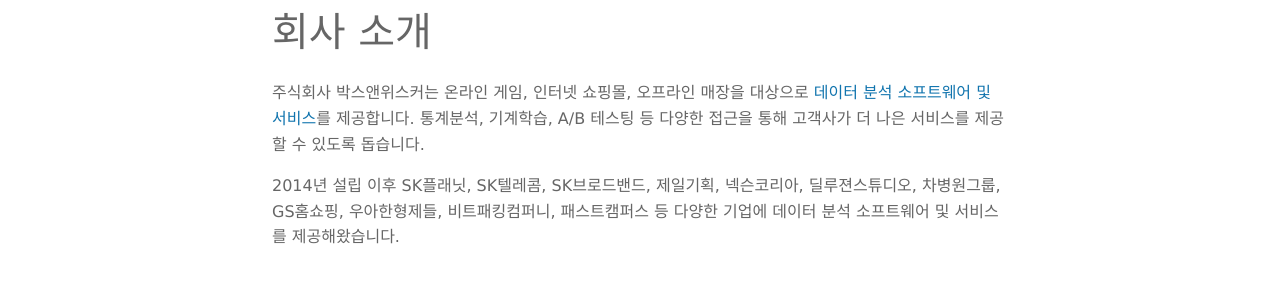
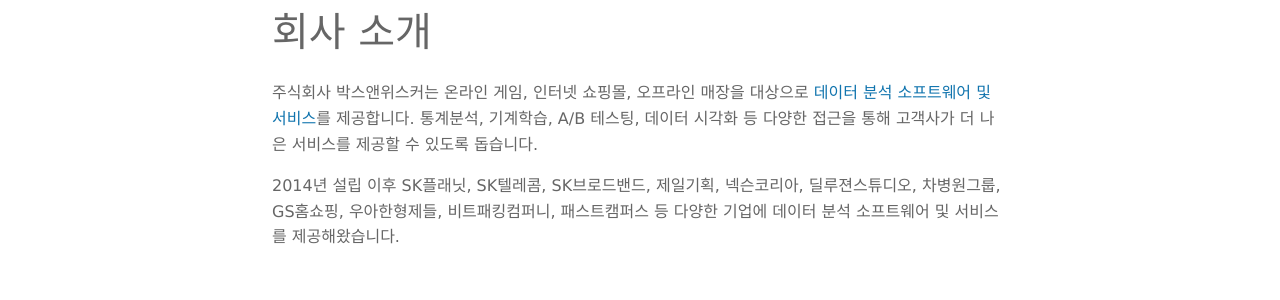
Before and after one commit to boxnwhiskr/boxnwhiskr.github.io, a Jekyll site: the page built from company.html, in a window 1280 px wide. Shown: the part 417-717 px from the top of the page. Built offline with Jekyll 4.4.1, drawn with Linux system fonts in a browser that asks for light colours; nearby versions of some CDN libraries; some web fonts are replaced.

Commit message:
Add data visualization

```diff
--- a/company.html
+++ b/company.html
@@ -6,7 +6,7 @@
     <h1>회사 소개</h1>
     <p>
     주식회사 박스앤위스커는 온라인 게임, 인터넷 쇼핑몰, 오프라인 매장을 대상으로 <a href="/service.html">데이터 분석 소프트웨어 및 서비스</a>를
-    제공합니다. 통계분석, 기계학습, A/B 테스팅 등 다양한 접근을 통해 고객사가 더 나은 서비스를 제공할 수 있도록 돕습니다.
+    제공합니다. 통계분석, 기계학습, A/B 테스팅, 데이터 시각화 등 다양한 접근을 통해 고객사가 더 나은 서비스를 제공할 수 있도록 돕습니다.
     </p>
     <p>
     2014년 설립 이후 SK플래닛, SK텔레콤, SK브로드밴드, 제일기획, 넥슨코리아, 딜루젼스튜디오, 차병원그룹, GS홈쇼핑, 우아한형제들, 비트패킹컴퍼니, 패스트캠퍼스 등 다양한 기업에 데이터 분석 소프트웨어 및 서비스를 제공해왔습니다.
```
